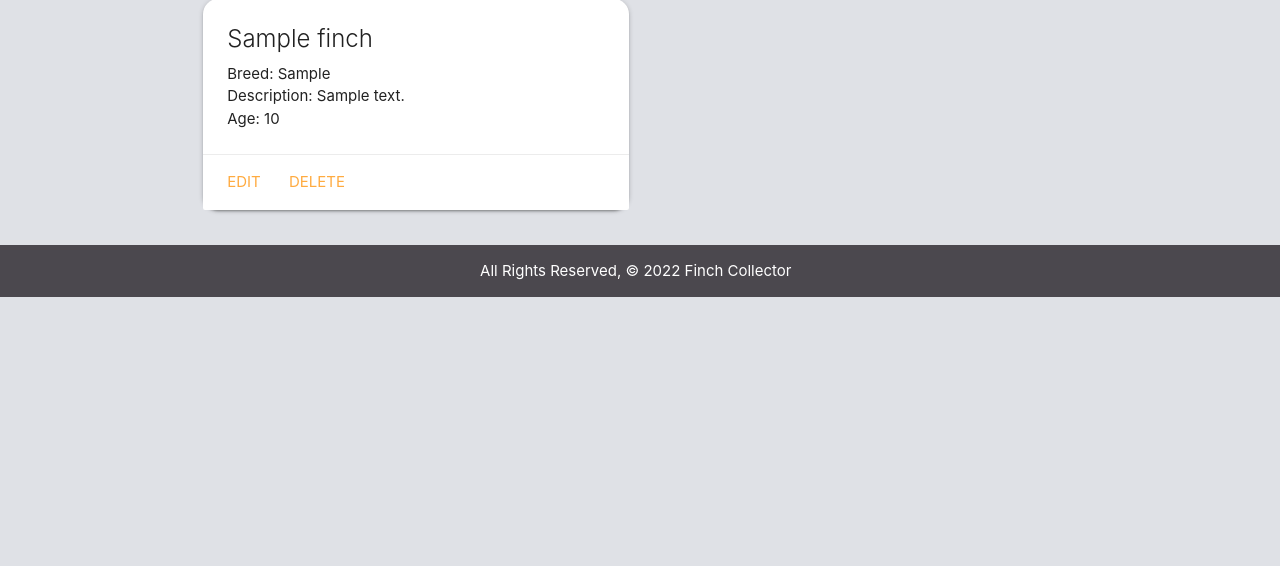
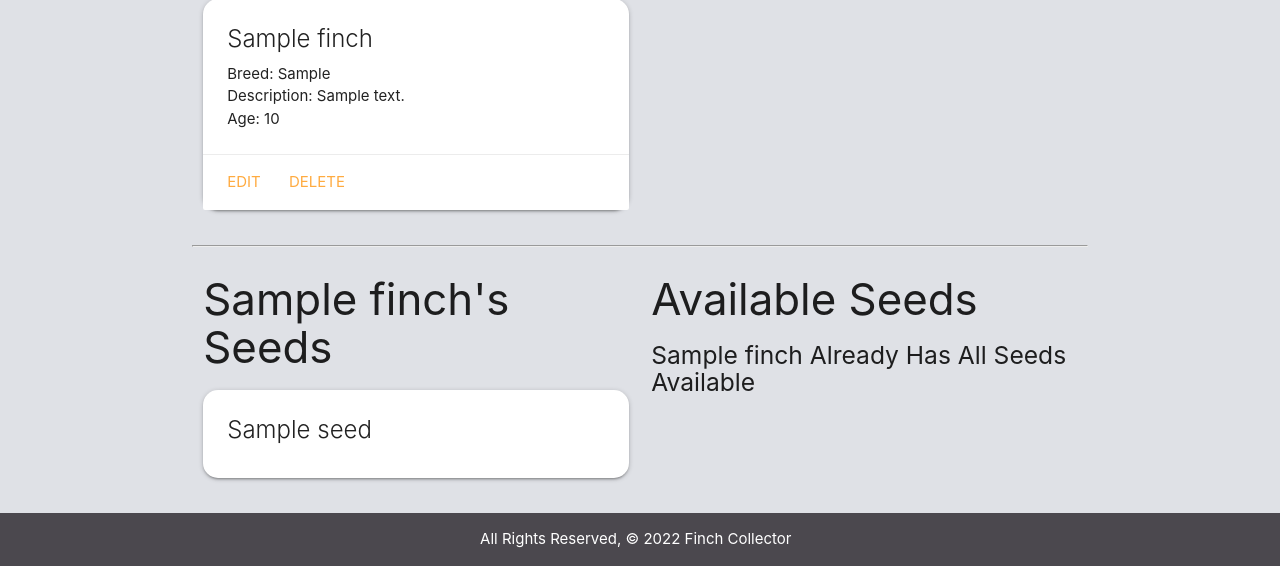
Before and after one commit to PeterSYoo/finch_collector, a Django app: page /finches/1/ in a window 1280 px wide. Shown: the part 506-1072 px from the top of the page. Before the commit the page ends 803 px from the top, so only its background shows below. Run offline with Django 4.2, Linux system fonts and the light colour scheme; tables that the repository leaves empty hold one stand-in row (values such as "Sample post").

Commit message:
wip: adds many to many relationship for seeds and finches, adds functionality on finch details page to add seeds to finch

```diff
--- a/main_app/models.py
+++ b/main_app/models.py
@@ -23,6 +23,8 @@ class Finch(models.Model):
   breed = models.CharField(max_length=100)
   description = models.TextField(max_length=250)
   age = models.IntegerField()
+  # Add the M:M relationship
+  seeds = models.ManyToManyField(Seed)
 
   def __str__(self):
     return self.name
--- a/main_app/templates/finches/detail.html
+++ b/main_app/templates/finches/detail.html
@@ -56,6 +56,47 @@
   </div>
 </div>
 
+
+<!-- This is all new markup to be added just above the <script> tag -->
+<hr />
+<div class="row">
+  <div class="col s6">
+    <h3>{{ finch.name }}'s Seeds</h3>
+    {% if finch.seeds.count %} {% for seed in finch.seeds.all %}
+    <div class="card">
+      <div class="card-content">
+        <span class="card-title">{{ seed.name }}</span>
+      </div>
+    </div>
+    {% endfor %} {% else %}
+    <h5>No Seeds :(</h5>
+    {% endif %}
+  </div>
+  <!-- Available seeds will come after this line -->
+  <div class="col s6">
+    <h3>Available Seeds</h3>
+    {% if seeds.count %}
+      {% for seed in seeds.all %}
+        <div class="card">
+          <div class="card-content">
+            <span class="card-title">
+              A <span style="color: {{ seed.color }}">{{ seed.color }}</span> {{ seed.name }}
+            </span>
+          </div>
+          <div class="card-action">
+            <form action="{% url 'assoc_seed' finch.id seed.id %}" method="post">
+              {% csrf_token %}
+              <button type="submit" class="btn">Add</button>
+            </form>
+          </div>
+        </div>
+      {% endfor %}
+    {% else %}
+      <h5>{{finch.name}} Already Has All Seeds Available</h5>
+    {% endif %}
+  </div>
+</div>
+
 <script>
   let dateEl = document.getElementById('id_date');
   M.Datepicker.init(dateEl, {
--- a/main_app/urls.py
+++ b/main_app/urls.py
@@ -10,6 +10,8 @@ urlpatterns = [
   path('finches/<int:pk>/update/', views.FinchUpdate.as_view(), name='finches_update'),
   path('finches/<int:pk>/delete/', views.FinchDelete.as_view(), name='finches_delete'),
   path('finches/<int:finch_id>/add_feeding/', views.add_feeding, name='add_feeding'),
+  # associate a seed with a finch (M:M)
+  path('finches/<int:finch_id>/assoc_seed/<int:seed_id>/', views.assoc_seed, name='assoc_seed'),
   path('seeds/', views.SeedList.as_view(), name='seeds_index'),
   path('seeds/<int:pk>/', views.SeedDetail.as_view(), name='seeds_detail'),
   path('seeds/create/', views.SeedCreate.as_view(), name='seeds_create'),
--- a/main_app/views.py
+++ b/main_app/views.py
@@ -19,11 +19,13 @@ def finches_index(request):
 
 def finches_detail(request, finch_id):
   finch = Finch.objects.get(id=finch_id)
-  # instantiate FeedingForm to be rendered in the template
+  # Get the seeds the finch doesn't have
+  seeds_finch_doesnt_have = Seed.objects.exclude(id__in = finch.seeds.all().values_list('id'))
   feeding_form = FeedingForm()
   return render(request, 'finches/detail.html', {
-    # include the finch and feeding_form in the context
-    'finch': finch, 'feeding_form': feeding_form
+    'finch': finch, 'feeding_form': feeding_form,
+    # Add the seeds to be displayed
+    'seeds': seeds_finch_doesnt_have
   })
 
 def add_feeding(request, finch_id):
@@ -36,6 +38,11 @@ def add_feeding(request, finch_id):
     new_feeding = form.save(commit=False)
     new_feeding.finch_id = finch_id
     new_feeding.save()
+  return redirect('detail', finch_id=finch_id)
+
+def assoc_seed(request, finch_id, seed_id):
+  # Note that you can pass a seed's id instead of the whole object
+  Finch.objects.get(id=finch_id).seeds.add(seed_id)
   return redirect('detail', finch_id=finch_id)
 
 class FinchCreate(CreateView):
```
Also changed, not shown: main_app/migrations/0005_finch_seeds.py (added).
